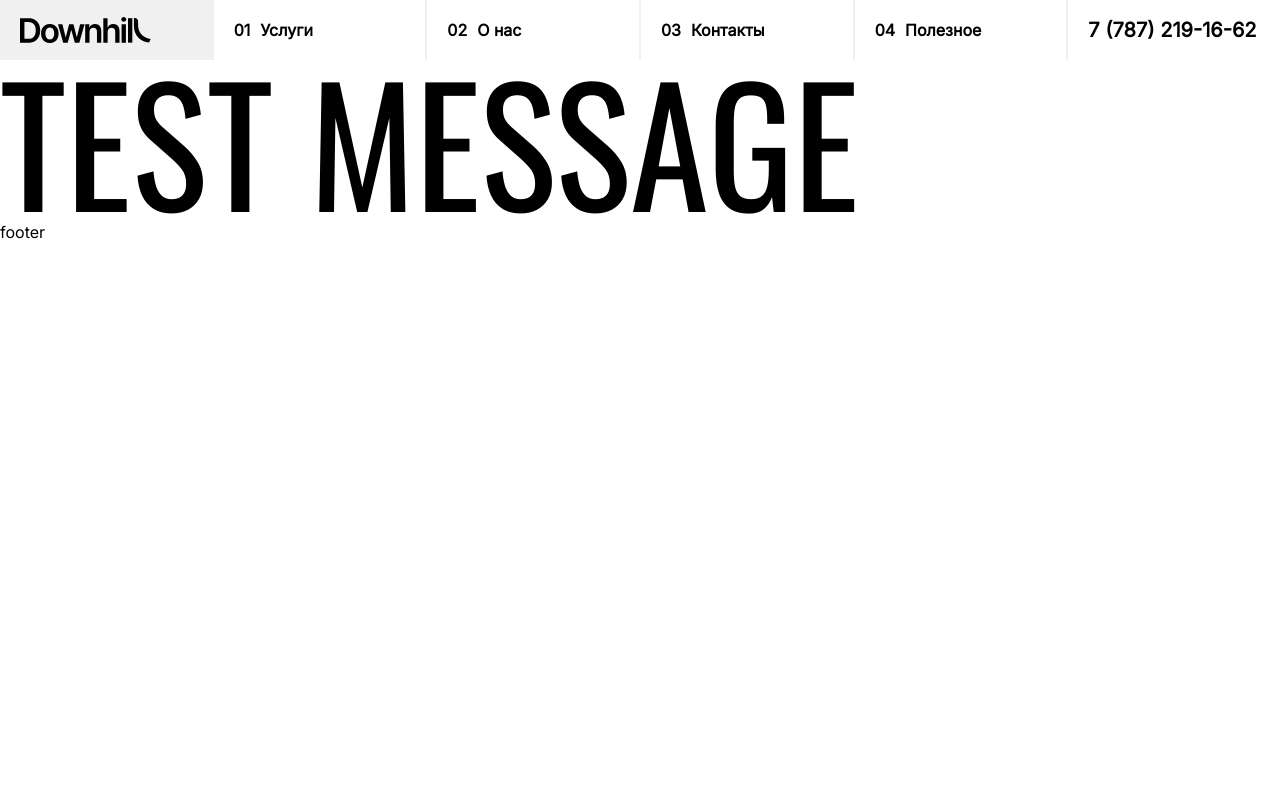
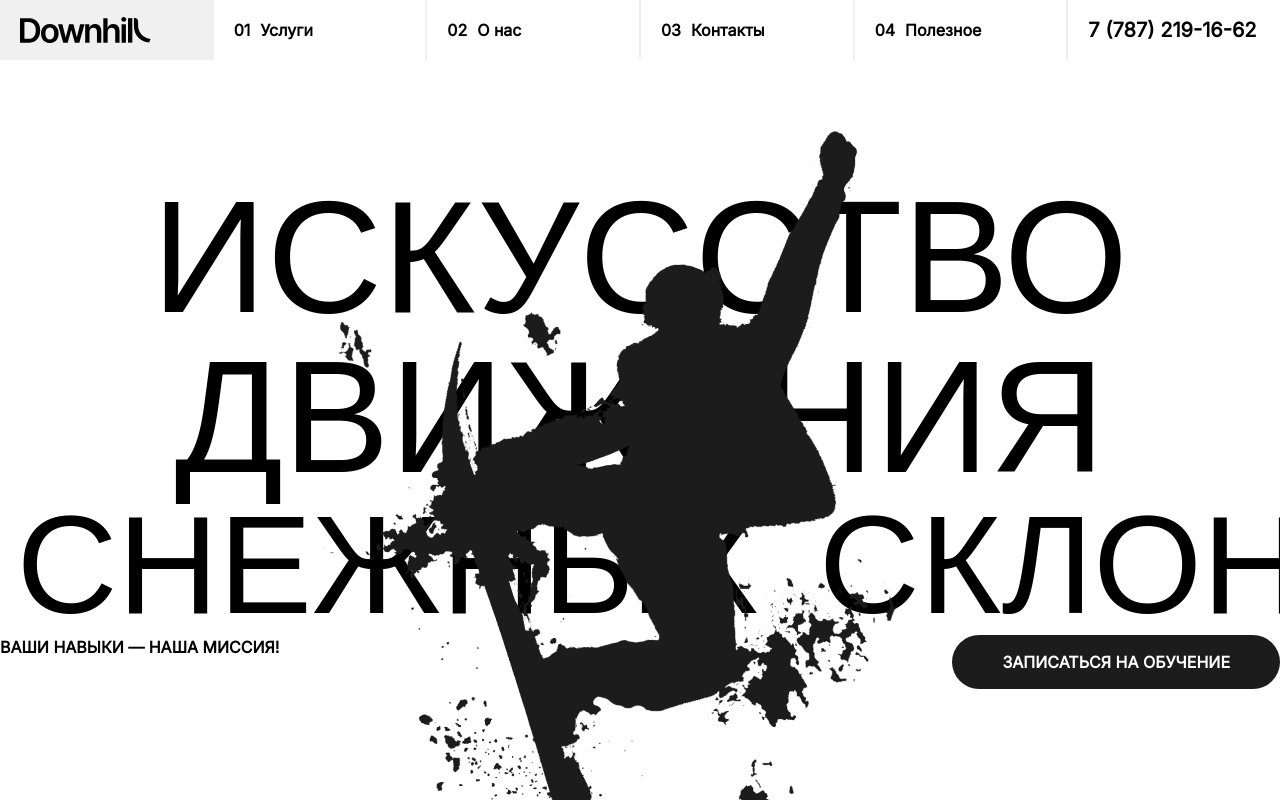
Before and after one commit to yaseliwanoff/Dowhill, a Nuxt app: page / in a window 1280 px wide. Shown: the top 800 px of the page. Built offline with nearby package versions, Linux system fonts and the light colour scheme.

Commit message:
Подключение новой секции

```diff
--- a/app/pages/index.vue
+++ b/app/pages/index.vue
@@ -1,3 +1,3 @@
 <template lang="pug">
-  h1 test message
+  HomeHero
 </template>
```
